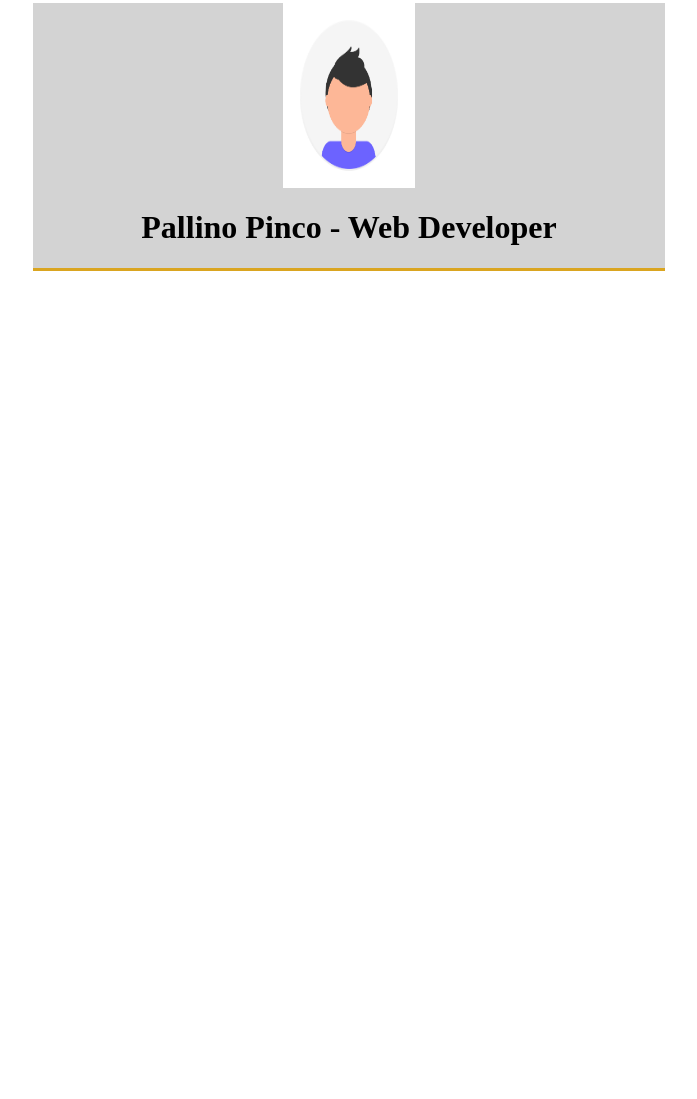
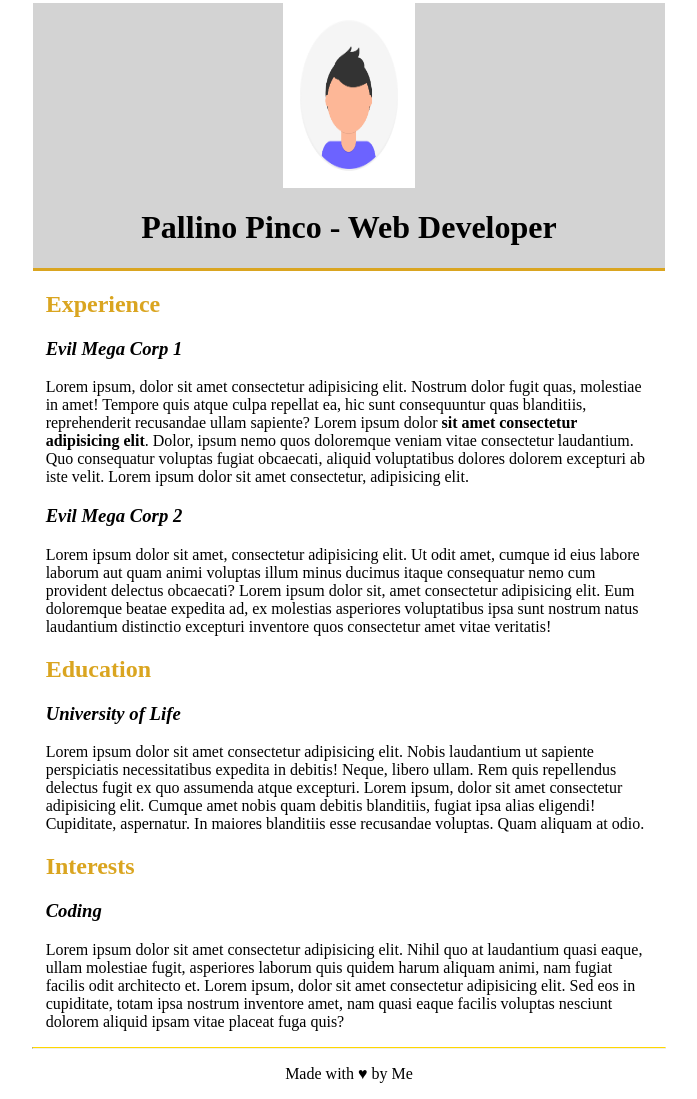
Before and after one commit to L-V-Dragon/html-css-curriculum-vitae, a plain HTML site: page index.html in a window 1280 px wide. Shown: the part 5-1104 px from the top of the page, without its empty margins (291-988 px from the left). Before the commit the page ends 800 px from the top, so only its background shows below. Drawn offline with Linux system fonts and the light colour scheme; files whose address does not match are found by name.

Commit message:
Progetto Completo

```diff
--- a/index.html
+++ b/index.html
@@ -11,12 +11,41 @@
 
 
 <body>
-    <div class="bg">
+    <div class="div-top">
         <img src="D:/Esercizi GIT/html-css-curriculum-vitae/img/profile.png" alt="Foto Profilo"  height="185" class="align-img">
         <h1 class="aligment-text">Pallino Pinco - Web Developer</h1>
     </div>
 
+    <div class="div-mid">
+        <h2>Experience</h2>
 
+        <h3>Evil Mega Corp 1</h3>
+
+        <p>Lorem ipsum, dolor sit amet consectetur adipisicing elit. Nostrum dolor fugit quas, molestiae in amet! Tempore quis atque culpa repellat ea, hic sunt consequuntur quas blanditiis, reprehenderit recusandae ullam sapiente? Lorem ipsum dolor <b>sit amet consectetur adipisicing elit</b>. Dolor, ipsum nemo quos doloremque veniam vitae consectetur laudantium. Quo consequatur voluptas fugiat obcaecati, aliquid voluptatibus dolores dolorem excepturi ab iste velit. Lorem ipsum dolor sit amet consectetur, adipisicing elit.</p>
+
+        <h3>Evil Mega Corp 2</h3>
+
+        <p>Lorem ipsum dolor sit amet, consectetur adipisicing elit. Ut odit amet, cumque id eius labore laborum aut quam animi voluptas illum minus ducimus itaque consequatur nemo cum provident delectus obcaecati? Lorem ipsum dolor sit, amet consectetur adipisicing elit. Eum doloremque beatae expedita ad, ex molestias asperiores voluptatibus ipsa sunt nostrum natus laudantium distinctio excepturi inventore quos consectetur amet vitae veritatis!</p>
+
+        <h2>Education</h2>
+
+        <h3>University of Life</h3>
+
+        <p>Lorem ipsum dolor sit amet consectetur adipisicing elit. Nobis laudantium ut sapiente perspiciatis necessitatibus expedita in debitis! Neque, libero ullam. Rem quis repellendus delectus fugit ex quo assumenda atque excepturi. Lorem ipsum, dolor sit amet consectetur adipisicing elit. Cumque amet nobis quam debitis blanditiis, fugiat ipsa alias eligendi! Cupiditate, aspernatur. In maiores blanditiis esse recusandae voluptas. Quam aliquam at odio.</p>
+
+        <h2>Interests</h2>
+
+        <h3>Coding</h3>
+
+        <p>Lorem ipsum dolor sit amet consectetur adipisicing elit. Nihil quo at laudantium quasi eaque, ullam molestiae fugit, asperiores laborum quis quidem harum aliquam animi, nam fugiat facilis odit architecto et. Lorem ipsum, dolor sit amet consectetur adipisicing elit. Sed eos in cupiditate, totam ipsa nostrum inventore amet, nam quasi eaque facilis voluptas nesciunt dolorem aliquid ipsam vitae placeat fuga quis?</p>
+
+    </div>
+
+    <hr>
+
+    <div class="aligment-text">
+        <p>Made with &hearts; by Me</p>
+    </div>
 
 </body>
 </html>
--- a/style.css
+++ b/style.css
@@ -10,10 +10,29 @@
     background-color: white;
 }
 
-.bg{
+.div-top{
     margin: auto;
     width: 50%;
     border-bottom: 3px solid goldenrod;
     background-color: lightgrey;
 
 }
+
+.div-mid{
+    margin: auto;
+    width: 48%;
+}
+
+h2{
+    color:goldenrod;
+}
+
+h3{
+    font-style: italic;
+}
+
+hr{
+    border-top: 1px solid gold;
+    width: 50%;
+    text-align: center;
+}
```
